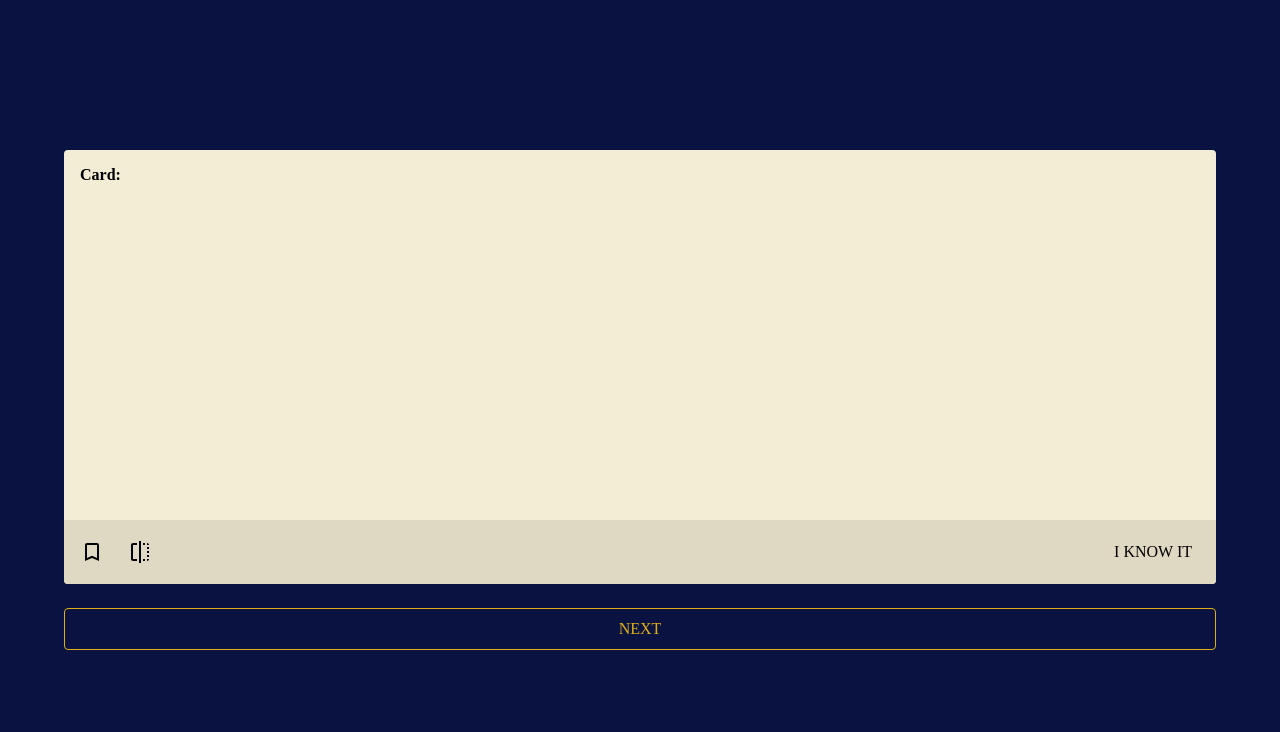
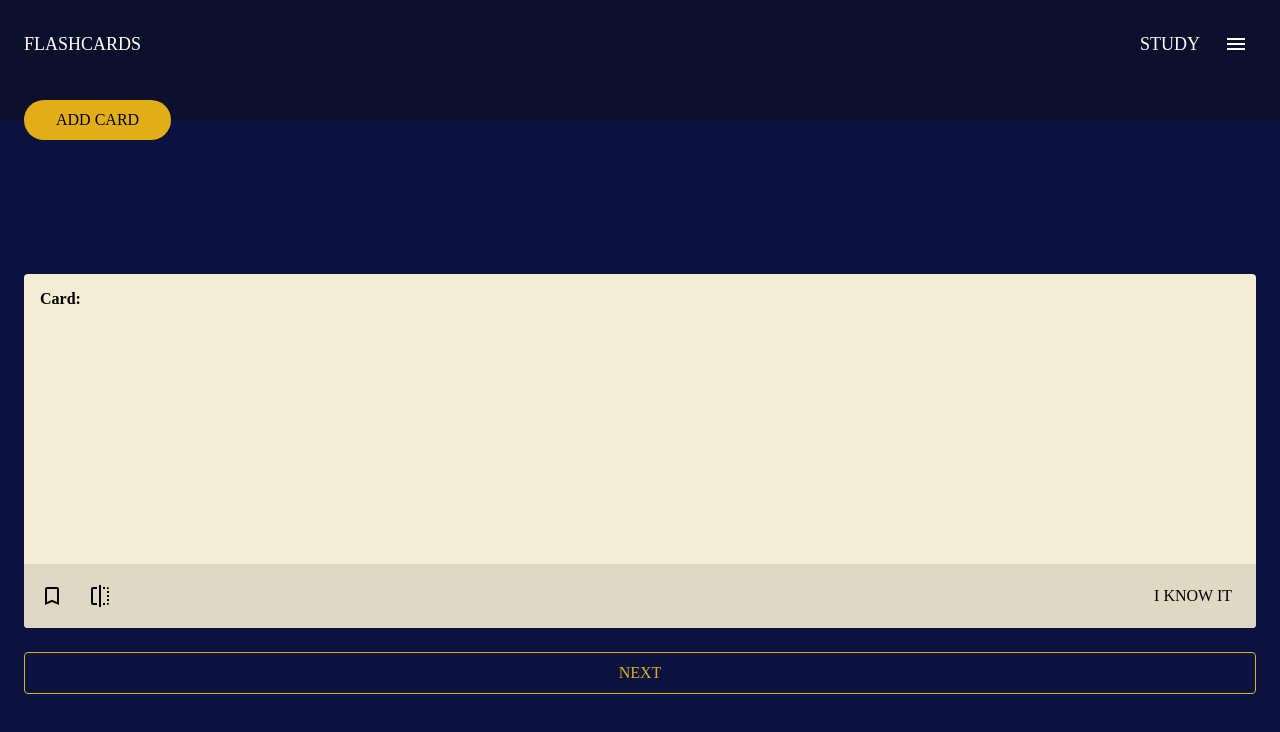
Before and after one commit to marciorasf/hippocards-api, a React (Create React App) app in the folder web/: page / in a window 1280 px wide. Shown: the top 732 px of the page. Built offline with nearby package versions, Linux system fonts and the light colour scheme; no server answers.

Commit message:
rename files and variables and add behavior for  navigation buttons

```diff
--- /dev/null
+++ b/web/src/components/AddCardFab/index.tsx
@@ -0,0 +1,19 @@
+import styled from "styled-components";
+import colors from "../../assets/styles/colors"
+
+const AddCardFab = styled.button`
+  position: absolute;
+  bottom: 0;
+  transform: translateY(50%);
+  background-color: ${colors.secondary};
+  padding: 1.2rem 3.2rem;
+  border: 0;
+  border-radius: 100rem;
+  font-size: 1.6rem;
+  line-height: 1;
+  font-weight: 500;
+  text-transform: uppercase;
+  cursor: pointer;
+`
+
+export default AddCardFab
--- a/web/src/components/CustomButton/index.tsx
+++ b/web/src/components/CustomButton/index.tsx
@@ -9,6 +9,9 @@ const CustomButton = styled.button`
   line-height: 1;
   font-weight: 500;
   text-transform: uppercase;
+  display: flex;
+  align-items: center;
+  justify-content: center;
   cursor: pointer;
 `
 
--- a/web/src/components/PageHeader/index.tsx
+++ b/web/src/components/PageHeader/index.tsx
@@ -15,11 +15,11 @@ const PageHeader: FunctionComponent<PageHeaderProps> = ({ children }) => {
     <Header>
       <nav>
         <h1 className="brand">
-          <Link className="nav-item" to="/create-flashcard">Flashcards</Link>
+          <Link className="nav-item" to="/">Flashcards</Link>
         </h1>
         <ul>
           <li>
-            <Link className="nav-item" to="/create-flashcard">Study</Link>
+            <Link className="nav-item" to="/study">Study</Link>
           </li>
           <li>
             <CustomIconButton>
@@ -28,6 +28,7 @@ const PageHeader: FunctionComponent<PageHeaderProps> = ({ children }) => {
           </li>
         </ul>
       </nav>
+      {children}
     </Header>
   )
 }
--- a/web/src/components/PageHeader/styles.tsx
+++ b/web/src/components/PageHeader/styles.tsx
@@ -3,9 +3,10 @@ import colors from "../../assets/styles/colors"
 
 export const Header = styled.header`
   width: 100%;
-  height: 13.2rem;
+  height: 12rem;
   background-color: ${colors.primaryDark};
   padding: 2.4rem;
+  position: relative;
 
 
   > nav {
--- a/web/src/pages/Study/index.tsx
+++ b/web/src/pages/Study/index.tsx
@@ -20,6 +20,10 @@ import {
   Flip as FlipIcon
 } from "@material-ui/icons"
 
+import PageHeader from "../../components/PageHeader"
+import AddCardFab from "../../components/AddCardFab"
+import { useHistory } from "react-router-dom"
+
 interface Flashcard {
   id: string,
   question: string,
@@ -27,35 +31,46 @@ interface Flashcard {
 }
 
 export default function Study() {
-  const [flashcard, setFlashcard] = useState<Flashcard>()
+  const history = useHistory();
 
-  async function getRandomFlashcard() {
+  const [card, setCard] = useState<Flashcard>()
+
+  async function getRandomCard() {
     const user_id = 1
     const response = (await api.get(`/flashcard/random?user_id=${user_id}`))
 
     return response.data.flashcard
   }
 
-  async function changeFlashcard() {
-    const randomFlashcard = await getRandomFlashcard()
+  async function changeCard() {
+    const randomFlashcard = await getRandomCard()
     console.log(randomFlashcard)
-    setFlashcard(randomFlashcard)
+    setCard(randomFlashcard)
+  }
+
+  function handleNavigateAddCardPage(){
+    history.push("/add-card")
   }
 
   useEffect(() => {
-    changeFlashcard()
+    changeCard()
   }, [])
 
   return (
     <Container>
+      <PageHeader >
+        <AddCardFab onClick={handleNavigateAddCardPage}>
+          Add card
+        </AddCardFab>
+      </PageHeader>
       <Content>
         <Card>
           <CardTitle>
-            Card: {flashcard?.id}
+            Card: {card?.id}
           </CardTitle>
           <CardContent>
             <CardQuestion>
-              {flashcard?.question}
+              {card?.question}
             </CardQuestion>
           </CardContent>
 
@@ -74,7 +89,7 @@ export default function Study() {
             </RightButton>
           </CardFooter>
         </Card>
-        <NextButton color="secondary" onClick={changeFlashcard}>
+        <NextButton color="secondary" onClick={changeCard}>
           Next
         </NextButton>
       </Content>
--- a/web/src/pages/Study/styles.tsx
+++ b/web/src/pages/Study/styles.tsx
@@ -9,12 +9,18 @@ export const Container = styled.div`
   height: 100vh;
   background-color: ${colors.primary};
   display: flex;
-  justify-content: center;
+  flex-direction: column;
   align-items: center;
 `
 
 export const Content = styled.main`
-width: 90%;
+  margin-top: 4.8rem;
+  flex: 1;
+  display: flex;
+  flex-direction: column;
+  justify-content: center;
+  align-items: center;
+  width: calc(100% - 4.8rem);
 `
 
 export const Card = styled.div`
@@ -34,7 +40,7 @@ export const CardTitle = styled.div`
 `
 
 export const CardContent = styled.div`
-  min-height: 32rem;
+  min-height: 24rem;
   display: flex;
   justify-content: center;
   align-items:center;
--- a/web/src/routes.tsx
+++ b/web/src/routes.tsx
@@ -1,6 +1,6 @@
 import React from "react"
 import { BrowserRouter, Route } from 'react-router-dom'
-import CreateFlashcard from "./pages/CreateFlashcard.tsx"
+import AddCard from "./pages/AddCard"
 import Study from "./pages/Study"
 import SignIn from "./pages/SignIn"
 import SignUp from "./pages/SignUp"
@@ -12,7 +12,7 @@ function Routes() {
       <Route path="/study" exact component={Study} />
       <Route path="/sign-in" exact component={SignIn} />
       <Route path="/sign-up" exact component={SignUp} />
-      <Route path="/create-flashcard" exact component={CreateFlashcard} />
+      <Route path="/add-card" exact component={AddCard} />
     </BrowserRouter>
   )
 }
```
Also changed, not shown: web/src/pages/AddCard/index.tsx (renamed from web/src/pages/CreateFlashcard.tsx/index.tsx), web/src/pages/AddCard/styles.tsx (renamed from web/src/pages/CreateFlashcard.tsx/styles.tsx).
